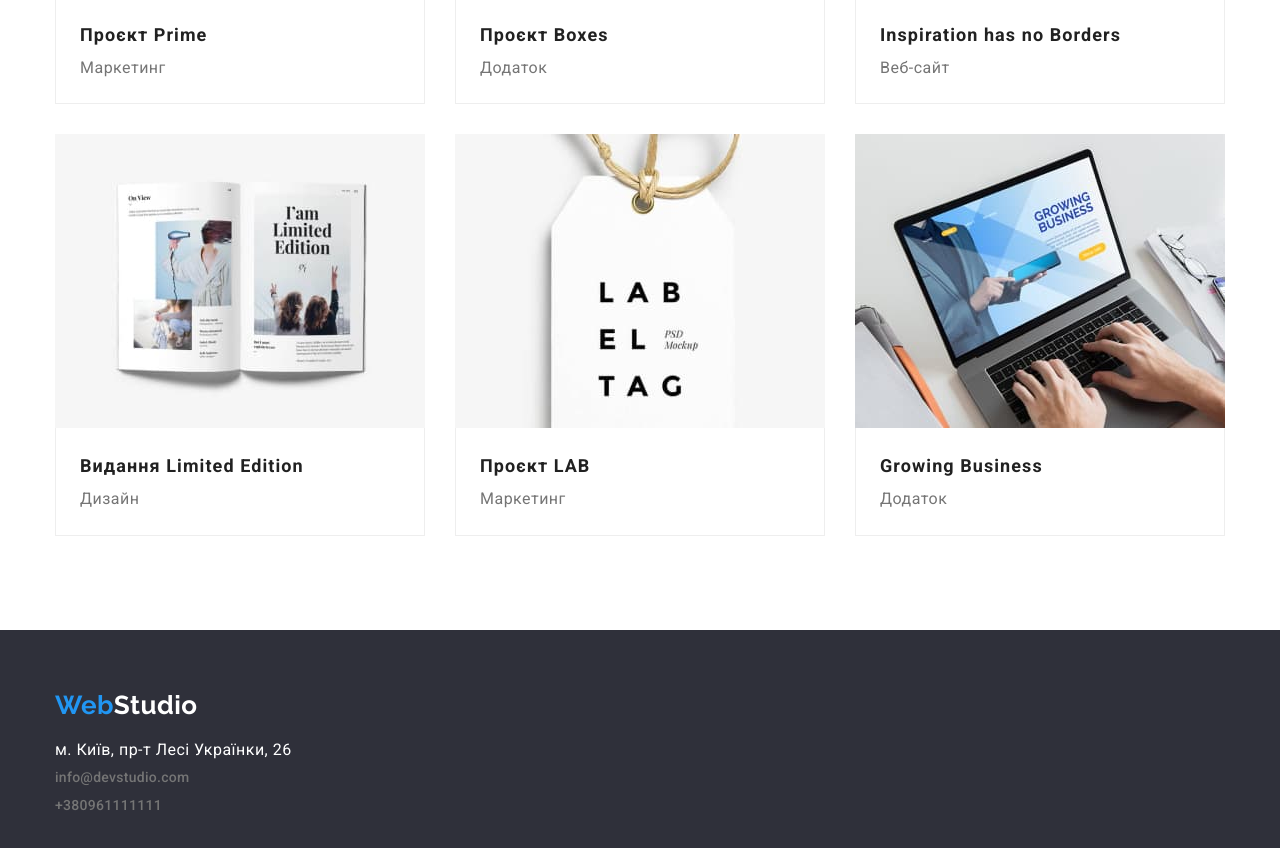
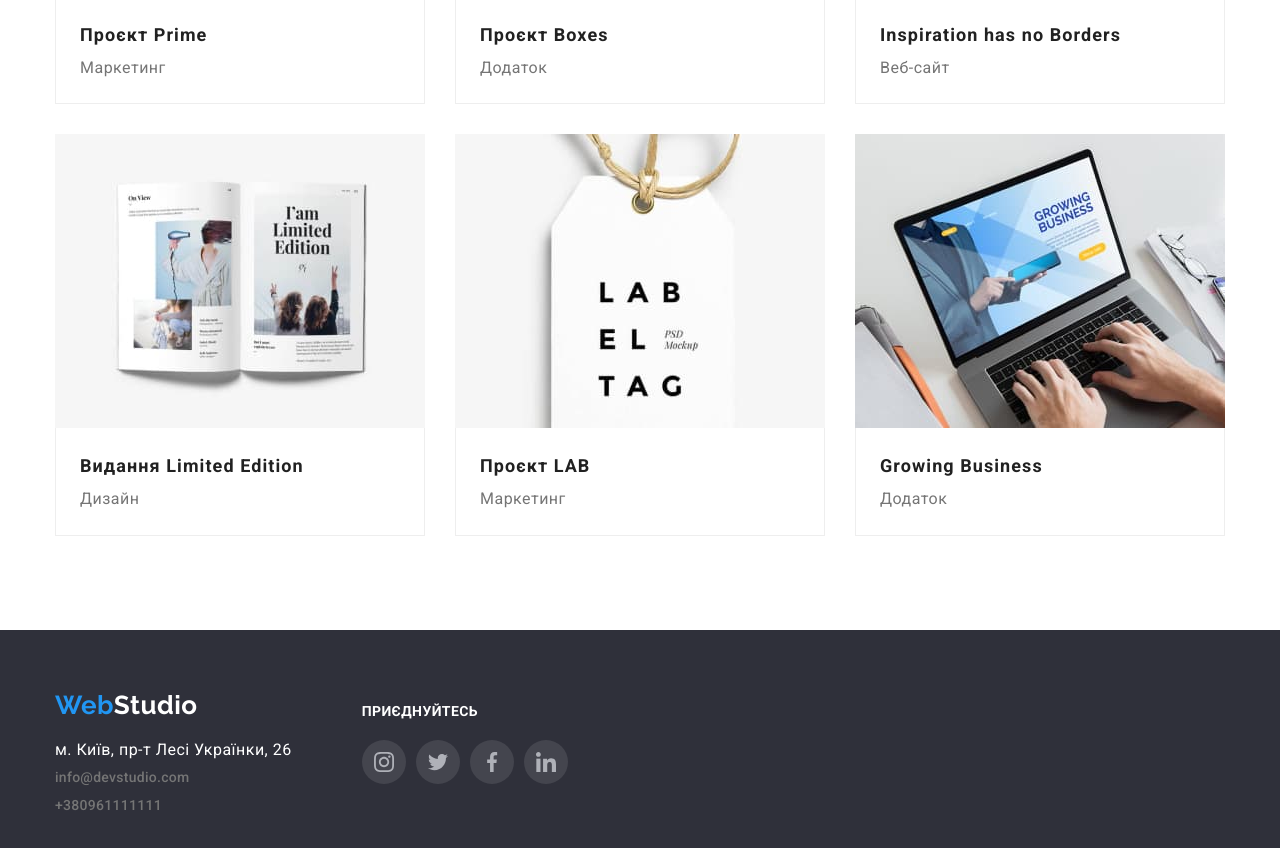
Before and after one commit to danya-yablonskiy/goit-markup-hw-04, a plain HTML site: page portfolio.html in a window 1280 px wide. Shown: the part 992-1840 px from the top of the page. Drawn offline with nearby package versions, Linux system fonts and the light colour scheme.

Commit message:
Update portfolio.html
portfolio.html

```diff
--- a/portfolio.html
+++ b/portfolio.html
@@ -18,20 +18,16 @@
 
   <body>
     <!-- Шапка сайту -->
-    <header class="header">
+     <header class="header main-header">
       <div class="container main-nav">
-        <a href="./index.html" class="logo"
-          ><span class="logo-element">Web</span>Studio</a
-        >
+              <a href="./index.html" class="logo"><span class="logo-element">Web</span>Studio</a>
       <nav>
         <ul class="site-nav list">
           <li class="item">
             <a href="./index.html" class="link">Студія</a>
           </li>
           <li class="item">
-              <a href="./portfolio.html" class="link visited-effect"
-                >Портфоліо</a
-              >
+            <a href="./portfolio.html" class="link visited-effect">Портфоліо</a>
           </li>
           <li class="item">
             <a href="#" class="link">Контакти</a>
@@ -40,11 +36,18 @@
       </nav>
       <ul class="list mail-tel">
         <li>
-            <a href="mailto:info@devstudio.com" class="email email-footer"
-              >info@devstudio.com</a
-            >
+          <a href="mailto:info@devstudio.com" class="email email-header">
+            <svg class="svg-email" width="16" height="12">
+              <use href="./images/sprite.svg#icon-envelope">
+              </use>
+            </svg>info@devstudio.com</a>
         </li>
-          <li><a href="tel:+380961111111" class="tel">+38 096 111 11 11</a></li>
+        <li>
+          <a href="tel:+380961111111" class="tel tel-header"><svg class="svg-tel" width="10" height="16">
+              <use href="./images/sprite.svg#icon-smartphone">
+              </use>
+            </svg>+38 096 111 11 11</a>
+        </li>
       </ul>
       </div>
     </header>
@@ -184,27 +187,48 @@
     </main>
     <!-- Футер -->
     <footer class="footer">
-      <div class="container">
-        <a href="./index.html" class="logo-footer"
-          ><span class="logo-element">Web</span>Studio</a
-        >
+      <div class="container container-footer">
+        <div class="special-footer-container">
+        <a href="./index.html" class="logo-footer"><span class="logo-element">Web</span>Studio</a>
       <address>
         <ul class="list list-footer">
           <li class="list-item-footer">
-              <a href="https://goo.gl/maps/vMkf2gvKbSDNXzD97" class="link geo"
-                >м. Київ, пр-т Лесі Українки, 26</a
+            <a href="https://goo.gl/maps/vMkf2gvKbSDNXzD97" class="link geo">м. Київ, пр-т Лесі Українки, 26</a
             >
           </li>
-            <li class="list-item-footer">
-              <a href="mailto:info@devstudio.com" class="email"
-                >info@devstudio.com</a
-              >
-            </li>
-            <li class="list-item-footer">
-              <a href="tel:+380961111111" class="tel">+380961111111</a>
-            </li>
+          <li class="list-item-footer"><a href="mailto:info@devstudio.com" class="email ">info@devstudio.com</a></li>
+          <li class="list-item-footer"><a href="tel:+380961111111" class="tel">+380961111111</a></li>
         </ul>
       </address>
+      </div>
+                  <div class="social-icon-box-footer">
+                     <h3 class="join-word">Приєднуйтесь</h3>
+                    <div class="social-links-box-footer">
+              <a href="" class="social-links social-links-footer">
+              <svg class="icon-socials">
+                <use href="./images/sprite.svg#icon-instagram-2">
+                </use>
+              </svg>
+              </a>
+              <a href="" class="social-links social-links-footer">
+               <svg class="icon-socials">
+                <use href="./images/sprite.svg#icon-twitter-1">
+                </use>
+              </svg>
+              </a>
+              <a href="" class="social-links social-links-footer">
+               <svg class="icon-socials">
+                <use href="./images/sprite.svg#icon-facebook-1">
+                </use>
+              </svg>
+              </a>
+              <a href="" class="social-links social-links-footer">
+               <svg class="icon-socials">
+                <use href="./images/sprite.svg#icon-linkedin-1">
+                </use>
+              </svg>
+              </a>
+            </div>
       </div>
     </footer>
   </body>
```
Lines whose indentation alone changed are shown as unchanged.
